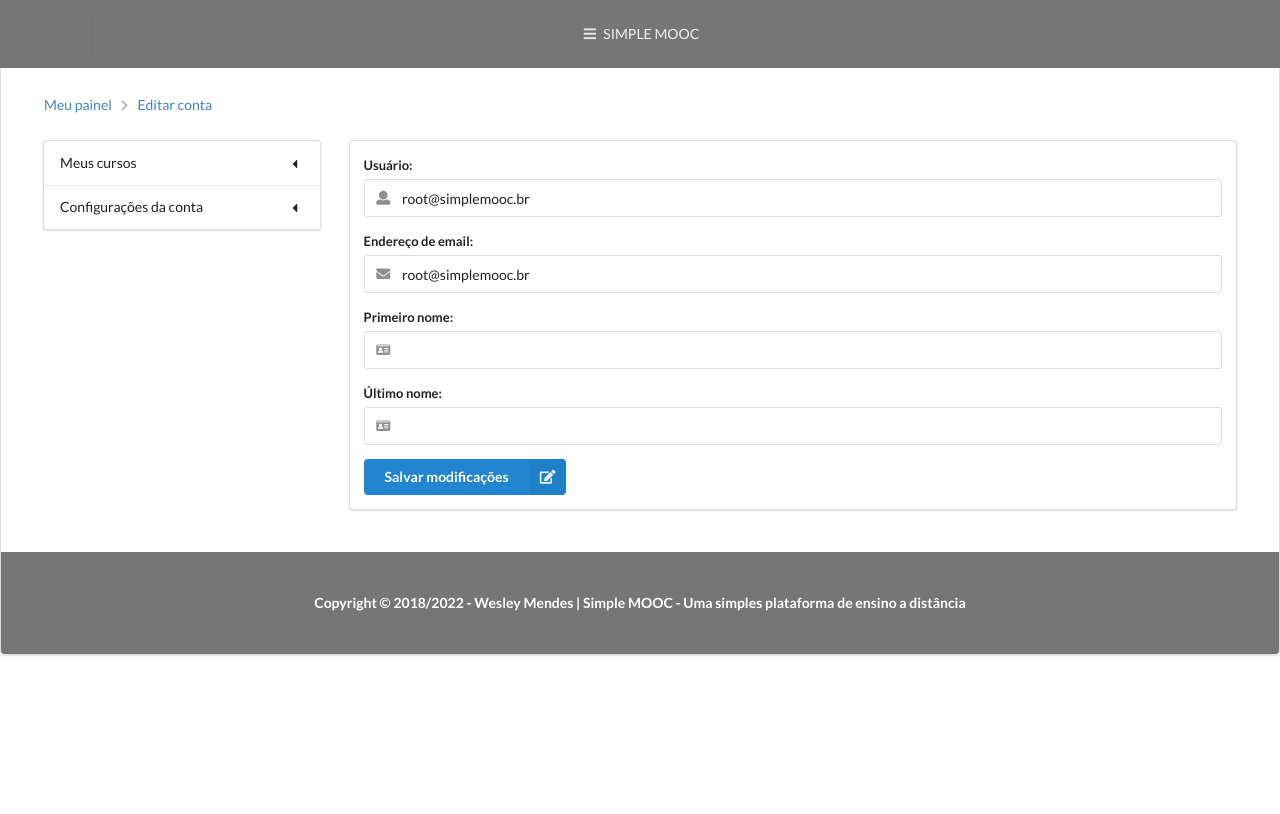
After one commit to MarcosVRLima/Python-3-with-Django---SimpleMOOC, a Django app: page /conta/editar/ in a window 1280 px wide. The commit adds this page. Run offline with Django 4.2, Linux system fonts and the light colour scheme; a user stored in the database is signed in; some libraries are stand-ins or nearby versions.

Commit message:
Seção 4 - 44
Foi criado a view da dashboard, editar informações do usuário e editar senha, na view de accounts tem muitas funções interessantes, tudo funcionando até o momento.

```diff
--- a/simplemooc/simplemooc/accounts/forms.py
+++ b/simplemooc/simplemooc/accounts/forms.py
@@ -1,6 +1,7 @@
 from django import forms
 from django.contrib.auth.forms import UserCreationForm
 from django.contrib.auth.models import User
+from django.forms import fields
 
 class RegisterForm(UserCreationForm):
     email = forms.EmailField(label='E-mail')
@@ -20,3 +21,17 @@ class RegisterForm(UserCreationForm):
             user.save()
 
         return user
+
+class EditAccountForm(forms.ModelForm):
+
+    def clean_email(self):
+        email = self.cleaned_data['email']
+        queryset = User.objects.filter(email = email).exclude(pk = self.instance.pk)
+
+        if queryset.exists():
+            raise forms.ValidationError('Este e-mail já está vinculado a outro usuário.')
+        return email
+
+    class Meta:
+        model = User
+        fields = ['username', 'email', 'first_name', 'last_name']
--- /dev/null
+++ b/simplemooc/simplemooc/accounts/templates/accounts/dashboard.html
@@ -0,0 +1,61 @@
+{% extends 'partials/base.html' %}
+
+{% block content %}
+<br>
+
+<div class="ui segment very padded">
+    <div class="ui stackable grid">
+        <div class="column row">
+            <div class="ui breadcrumb" style='padding-left: 15px;'>
+                {% block breadcrumb_content %}
+                <a class="section" href="{% url 'accounts:dashboard' %}">Meu painel</a>
+                {% endblock breadcrumb_content %}
+            </div>
+        </div>
+        <div class="four wide column">
+            <div class="ui vertical accordion fluid menu">
+                <div class="item">
+                    <a class="title">
+                        <i class="dropdown icon"></i>
+                        Meus cursos
+                    </a>
+                    <div class="content">
+                        <div class'item'>
+                            <a class="item">
+                                Curso 1
+                            </a>
+                        </div>
+                    </div>
+                </div>
+                <div class="item">
+                    <a class="title">
+                        <i class="dropdown icon"></i>
+                        Configurações da conta
+                    </a>
+                    <div class="content">
+                        <div class'item'>
+                            <a class="item" href="{% url 'accounts:edit' %}">
+                                Editar informações
+                            </a>
+                        </div>
+                        <div class'item'>
+                            <a class="item" href="{% url 'accounts:edit_password' %}">
+                                Editar senha
+                            </a>
+                        </div>
+                    </div>
+                </div>
+            </div>
+        </div>
+
+        <div class="twelve wide column">
+            <div class="ui segment dashboard transition hidden">
+                {% block dashboard_content %}
+                <h5 class="header">Seja bem-vindo, {{ user }}!</h5>
+                {% endblock dashboard_content %}
+            </div>
+        </div>
+    </div>
+</div>
+
+{% endblock content %}
--- /dev/null
+++ b/simplemooc/simplemooc/accounts/templates/accounts/edit.html
@@ -0,0 +1,47 @@
+{% extends 'accounts/dashboard.html' %}
+
+{% block breadcrumb_content %}
+    {{ block.super }}
+    <i class="right chevron icon divider"></i>
+    <a class="section" href="{% url 'accounts:edit' %}">Editar conta</a>
+{% endblock breadcrumb_content %}
+
+{% block dashboard_content %}
+    {% if success %}
+    <div class="ui success message">
+        <i class="close icon"></i>
+        <div class="header">
+            Os dados foram alterados com sucesso!
+        </div>
+    </div>
+    {% endif %}
+
+    <form class="ui form" action="#edit" method='POST'>
+        {% csrf_token %}
+        {% for field in form %}
+        <div class="field">
+            {{ field.label_tag}}
+            <div class="ui left icon input">
+                {{ field }}
+                {% if field.name == 'username' %}<i class="user icon"></i>
+                {% elif field.name == 'email' %}<i class="envelope icon"></i>
+                {% else %}<i class="user id card icon"></i>
+                {% endif %}
+            </div>
+
+            {% if field.errors %}
+            <div class="ui red message">
+                <i class="close icon"></i>
+                <div class="">{{ field.errors }}</div>
+            </div>
+            {% endif %}
+        </div>
+        {% endfor %}
+        <div class="center aligned">
+            <div class="ui form">
+                <button type="submit" class="ui blue right labeled icon button"><i class="signup icon"></i>Salvar modificações</button>
+            </div>
+        </div>
+    </form>
+
+{% endblock dashboard_content %}
--- a/simplemooc/simplemooc/accounts/templates/accounts/register.html
+++ b/simplemooc/simplemooc/accounts/templates/accounts/register.html
@@ -13,7 +13,7 @@
                 </div>
 
                 <div class="content">
-                    <form class="ui form" action="#login" method='POST'>
+                    <form class="ui form" action="#register" method='POST'>
                         {% csrf_token %}
                         {% for field in form %}
                         <div class="field">
--- a/simplemooc/simplemooc/accounts/urls.py
+++ b/simplemooc/simplemooc/accounts/urls.py
@@ -1,10 +1,13 @@
 import django
 from django.urls import path
 from django.contrib.auth.views import LoginView, LogoutView
-from simplemooc.accounts.views import register
+from simplemooc.accounts.views import register, dashboard, edit, edit_password
 
 urlpatterns = [
+    path('', dashboard, name='dashboard'),
     path('entrar/', LoginView.as_view(template_name = 'accounts/login.html'), name='login'),
-    path('sair/', LogoutView.as_view(next_page = 'core:home'), name='logout'),
+    path('sair/', LogoutView.as_view(next_page = 'accounts:login'), name='logout'),
     path('cadastrar/', register, name='register'),
+    path('editar/', edit, name='edit'),
+    path('editar_senha/', edit_password, name='edit_password'),
 ]
--- a/simplemooc/simplemooc/accounts/views.py
+++ b/simplemooc/simplemooc/accounts/views.py
@@ -1,12 +1,16 @@
-from django import forms
 from django.shortcuts import render, redirect
-from django.conf import settings
 from django.contrib.auth import authenticate, login
-from django.contrib.auth.forms import UserCreationForm
+from django.contrib.auth.forms import PasswordChangeForm
+from django.contrib.auth.decorators import login_required
 
-from .forms import RegisterForm
+from .forms import RegisterForm, EditAccountForm
 
 # Create your views here.
+
+@login_required
+def dashboard(request):
+    template_name = 'accounts/dashboard.html'
+    return render(request, template_name)
 
 def register(request):
     template_name = 'accounts/register.html'
@@ -17,9 +21,43 @@ def register(request):
             form.save(commit=True)
             user = authenticate(username = form.cleaned_data['username'], password = form.cleaned_data['password1'])
             login(request, user)
-            return redirect('core:home')
+            return redirect('accounts:dashboard')
     else:
         form = RegisterForm()
 
     context = {'form': form,}
     return render(request, template_name, context)
+
+@login_required
+def edit(request):
+    template_name = 'accounts/edit.html'
+    form = EditAccountForm()
+    context = {}
+
+    if request.method == "POST":
+        form = EditAccountForm(request.POST, instance = request.user)
+        if form.is_valid():
+            form.save()
+            form = EditAccountForm(instance=request.user)
+            context['success'] = True
+    else:
+        form = EditAccountForm(instance=request.user)
+
+    context['form'] = form
+    return render(request, template_name, context)
+
+@login_required
+def edit_password(request):
+    template_name = 'accounts/edit_password.html'
+    context = {}
+
+    if request.method == 'POST':
+        form = PasswordChangeForm(data = request.POST, user = request.user)
+        if form.is_valid():
+            form.save()
+            context['success'] = True
+    else:
+        form = PasswordChangeForm(user = request.user)
+
+    context['form'] = form
+    return render(request, template_name, context)
--- a/simplemooc/simplemooc/core/static/js/style.js
+++ b/simplemooc/simplemooc/core/static/js/style.js
@@ -9,10 +9,14 @@ $(document).ready(function(){
         $(this).closest('.message').transition('fade');
     });
 
-    //transition of card login
+    //transition of card login and dashboard
     $('.ui.fluid.card.login').transition('zoom');
+    $('.ui.segment.dashboard').transition('zoom');
 
     //animation of message's
     $('.ui.red.message').transition('shake');
     $('.ui.success.message').transition('tada');
+
+    //accordion of menu in dashboard
+    $('.ui.accordion').accordion();
 });
--- a/simplemooc/simplemooc/core/templates/Partials/base.html
+++ b/simplemooc/simplemooc/core/templates/Partials/base.html
@@ -24,6 +24,9 @@
             <a class="item" href="{% url 'core:contact' %}"><i class="inverted large address card icon"></i><h3 class='ui grey inverted header'>Contato</h3></a>
           </div>
           {% if user.is_authenticated %}
+          <div class="item">
+            <a class="item" href="{% url 'accounts:dashboard' %}"><i class="inverted large chart bar icon"></i><h3 class='ui grey inverted header'>Dashboard</h3></a>
+          </div>
           <div class="item">
             <a class="item" href="{% url 'accounts:logout' %}"><i class="inverted large sign-in icon"></i><h3 class='ui grey inverted header'>Sair</h3></a>
           </div>
--- a/simplemooc/simplemooc/settings.py
+++ b/simplemooc/simplemooc/settings.py
@@ -146,5 +146,5 @@ CONTACT_EMAIL = 'marcos.viniciusk19@gmail.com' #email que vai receber
 #AUTH
 
 LOGIN_URL = 'accounts:login'
-LOGIN_REDIRECT_URL = 'core:home'
+LOGIN_REDIRECT_URL = 'accounts:dashboard'
 LOGOUT_URL = 'accounts:logout'
```
Also changed, not shown: simplemooc/simplemooc/accounts/templates/accounts/edit_password.html (added, +46 -0 lines), simplemooc/db.sqlite3.
